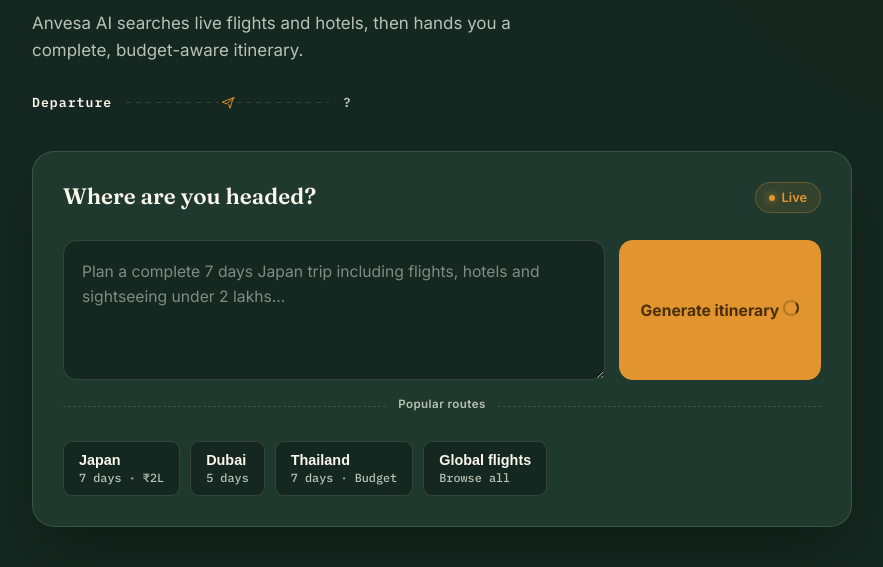
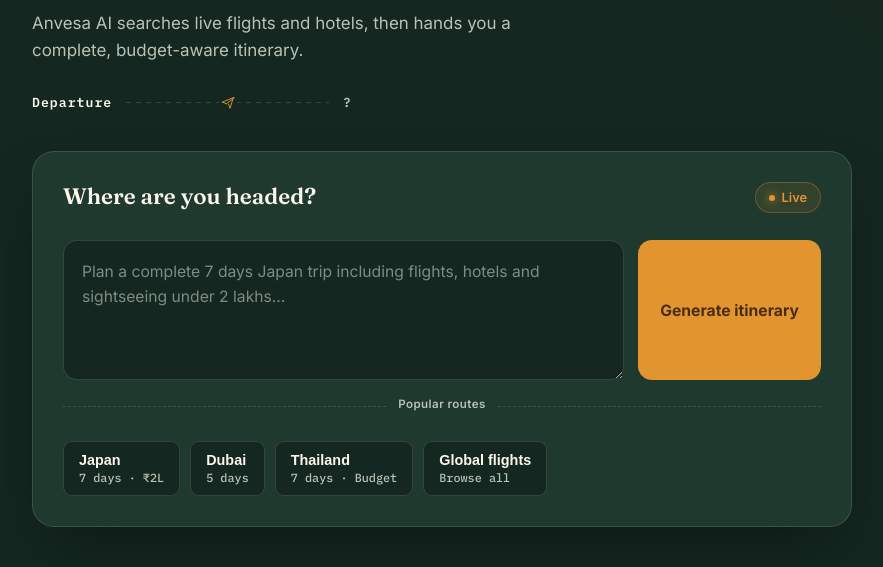
Before and after one commit to shubh573/Anvesa-AI--A-Multi-Agent-Travel-Planner-with-LangGraph, a FastAPI app: page / in a window 1280 px wide. Shown: the part 262-829 px from the top of the page, without its empty margins (198-1081 px from the left). Run offline with FastAPI, Linux system fonts and the light colour scheme; some libraries are stand-ins or nearby versions.

Commit message:
Update style.css

```diff
--- a/static/style.css
+++ b/static/style.css
@@ -534,6 +534,10 @@ textarea::placeholder {
     animation: spin 0.8s linear infinite;
 }
 
+.loader.hidden {
+    display: none;
+}
+
 @keyframes spin {
     to { transform: rotate(360deg); }
 }
```
